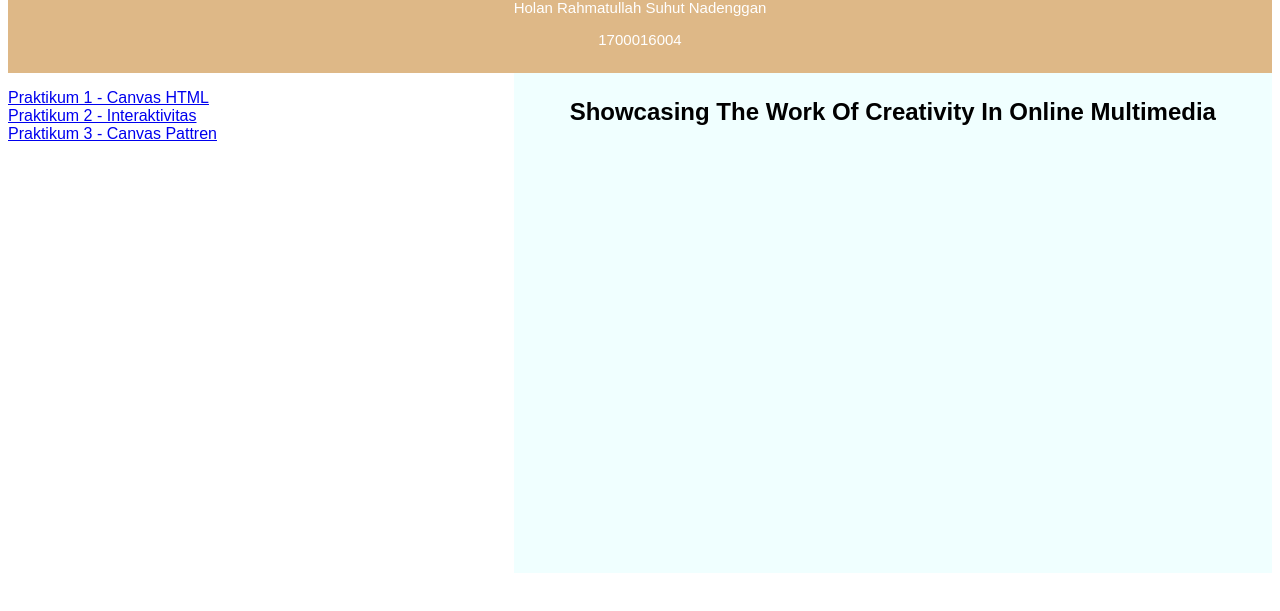
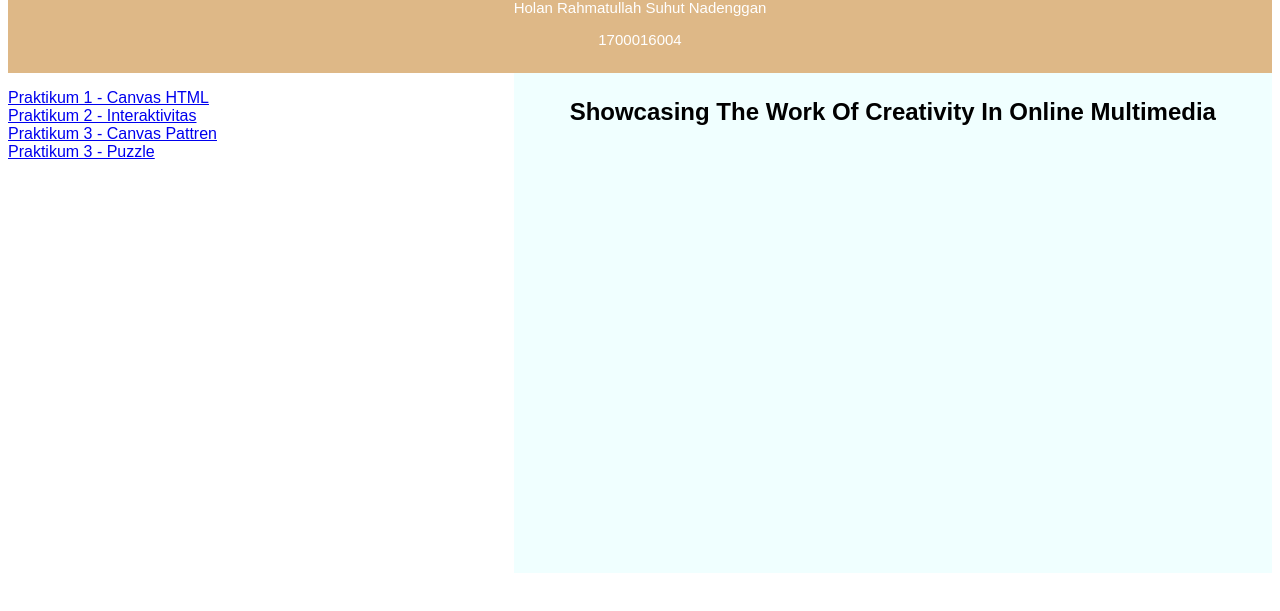
Before and after one commit to holanrahmatullah/praktikum-mulon, a plain HTML site: page index.html in a window 1280 px wide. Shown: the part 93-704 px from the top of the page. Drawn offline with Linux system fonts and the light colour scheme.

Commit message:
Update index.html

```diff
--- a/index.html
+++ b/index.html
@@ -80,6 +80,8 @@ section:after {
                 </li>
                 <li> <a href="Praktikum_3_1700016004.html">Praktikum 3 - Canvas Pattren</a>
                 </li>
+		<li> <a href="Praktikum_4_1700016004.html">Praktikum 3 - Puzzle</a>
+                </li>
                 </ul>
   </nav>
   <article>
```
